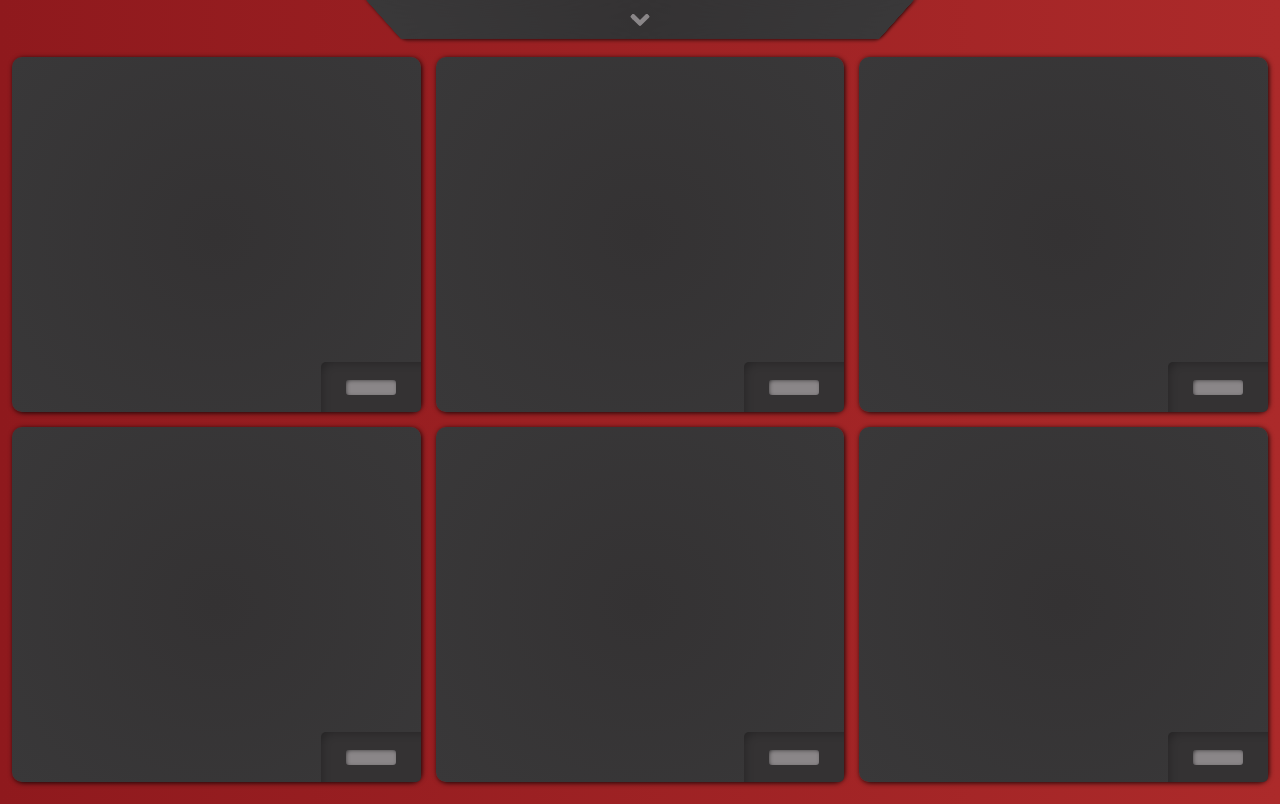
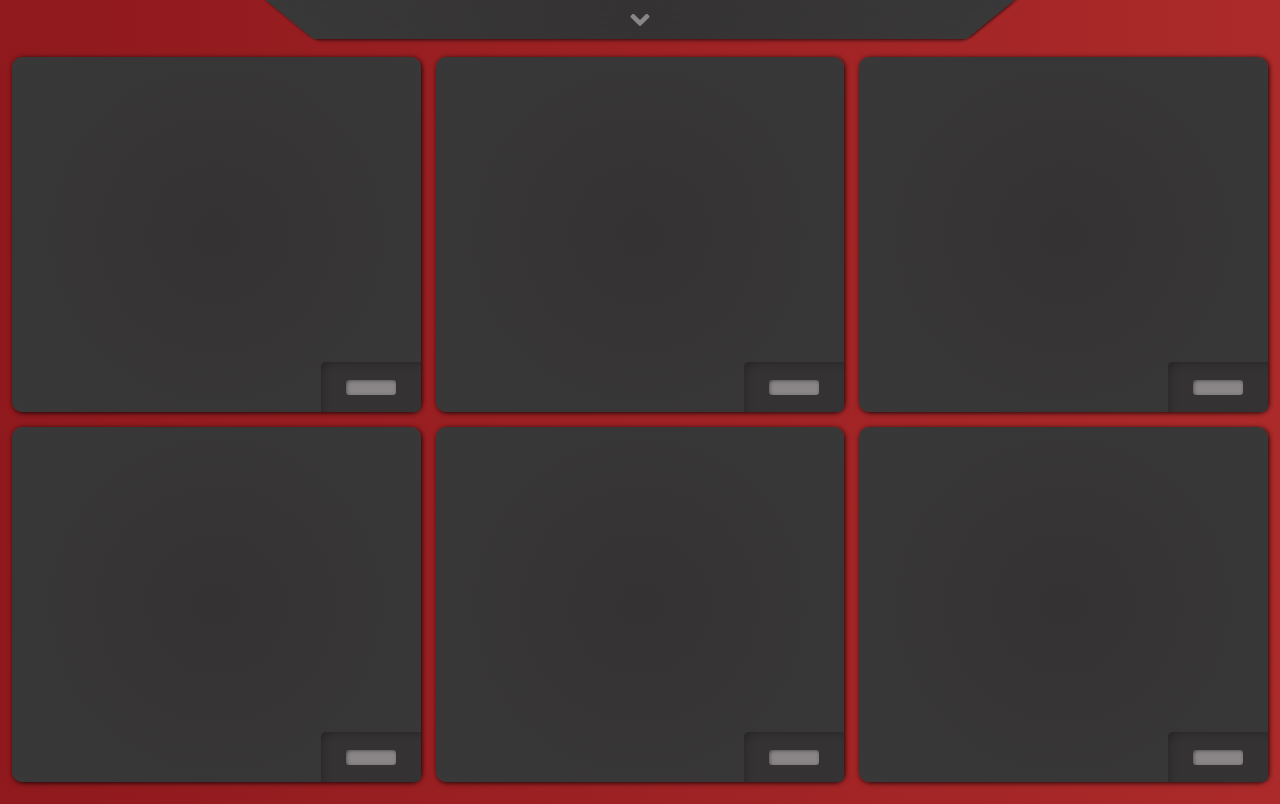
Before and after one commit to tylerrice121/trdrumset, a React (Create React App) app: page / in a window 1280 px wide. Built offline with nearby package versions, Linux system fonts and the light colour scheme.

Commit message:
display size

```diff
--- a/src/components/dropdown/dropdownelements.js
+++ b/src/components/dropdown/dropdownelements.js
@@ -2,7 +2,7 @@ import styled from 'styled-components';
 
 export const StyledDropdown = styled.div `
     height: 40px;
-    width: 40%;
+    width: 700px;
     display: flex;
     justify-content: center;
     align-items: center;
--- a/src/components/nav/navElements.js
+++ b/src/components/nav/navElements.js
@@ -6,8 +6,8 @@ export const StyledNav = styled.div`
     font-family: 'Orbitron', sans-serif;
     position: fixed;
     z-index: 999;
-    width: 50%;
-    height: 30%;
+    width: 800px;
+    height: 300px;
     background: rgb(33,33,33);
     background: radial-gradient(circle, rgba(33,33,33,1) 0%, rgba(42,42,42,1) 100%);
     display: flex;
```
